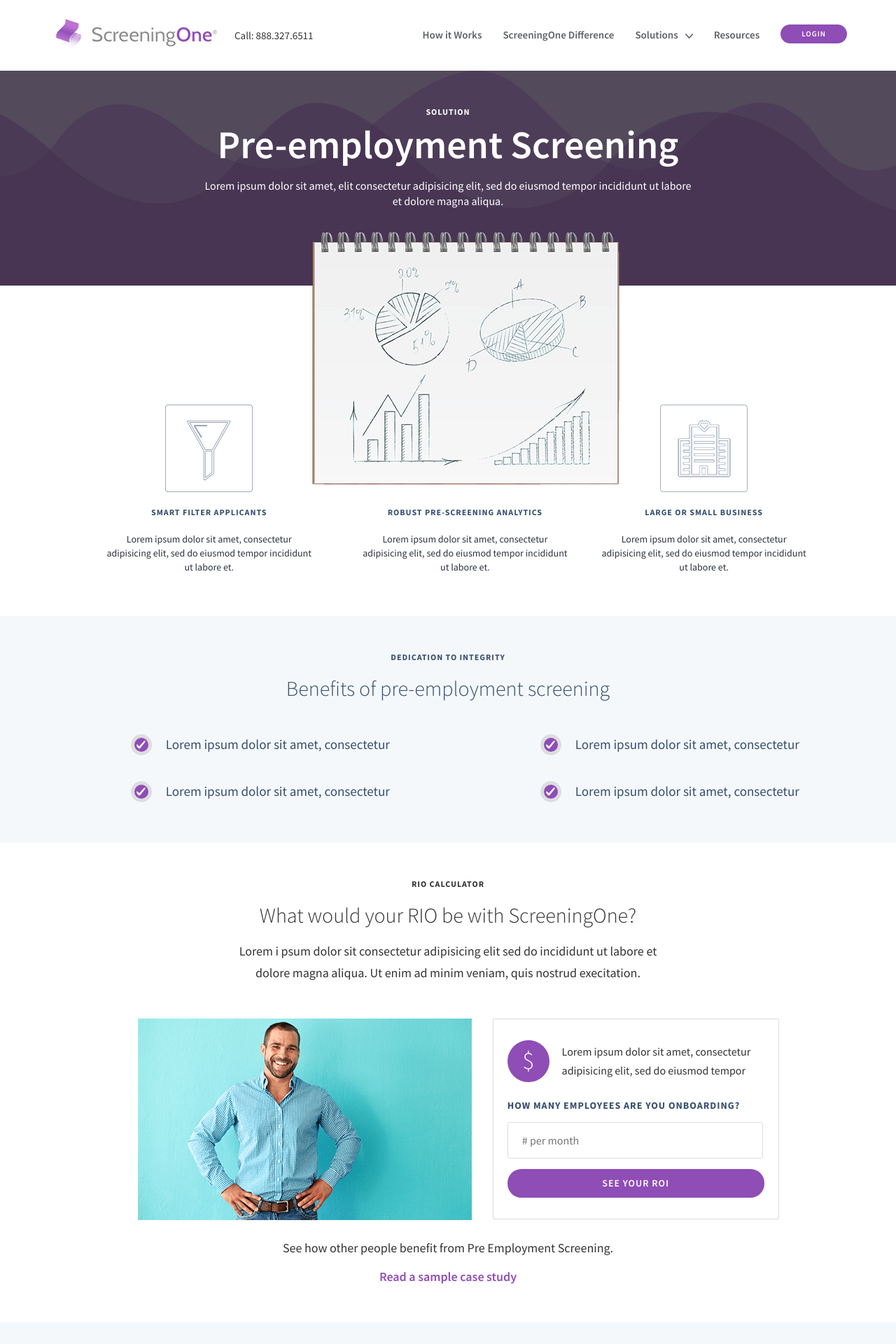
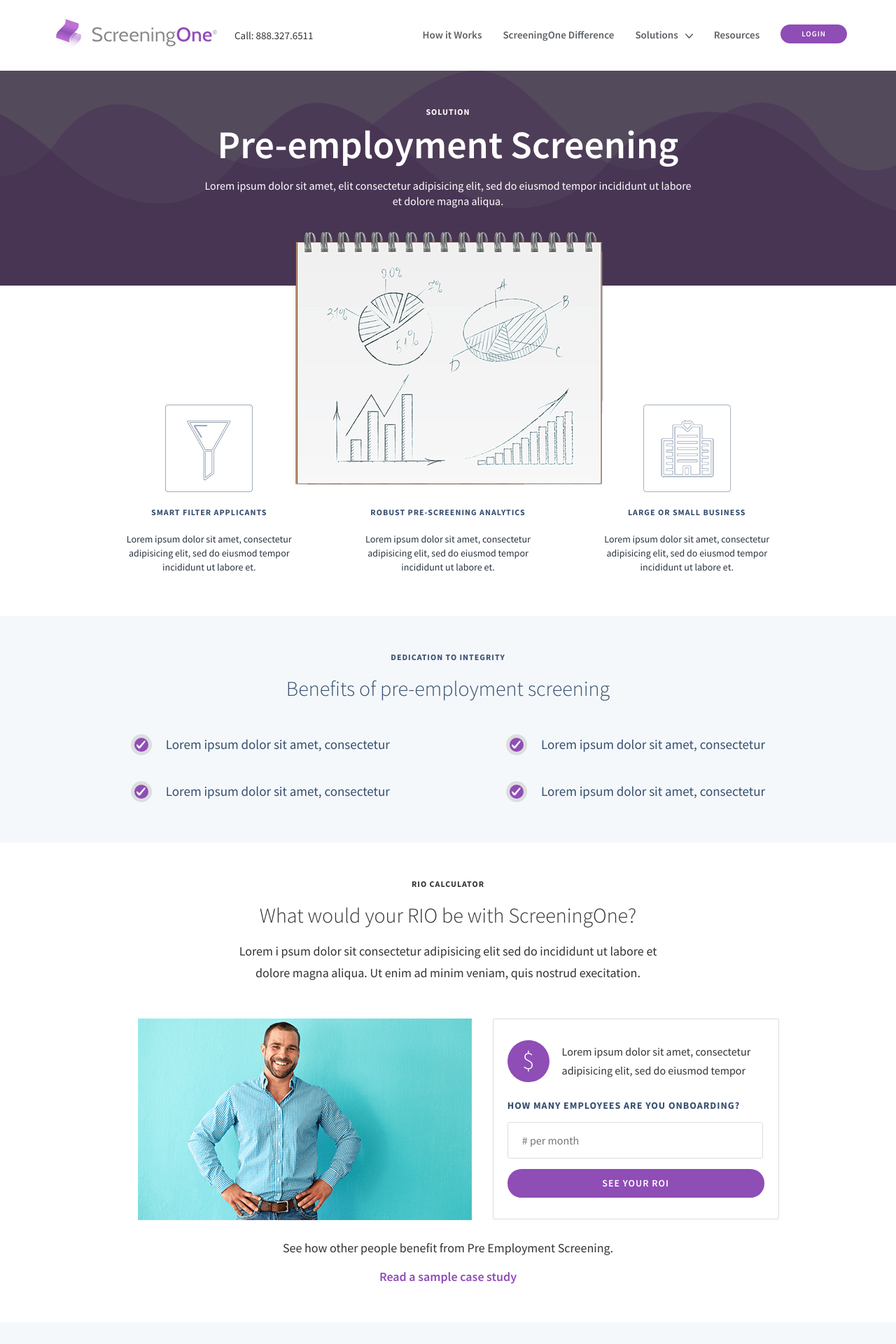
Before and after one commit to ScreeningONE/ScreeningONEPublicWeb, a Jekyll site: the page built from pre-employment-screening/index.html, in a window 1280 px wide. Shown: the top 1920 px of the page at 70% size. Built offline with Jekyll 4.4.1, drawn with Linux system fonts in a browser that asks for light colours; nearby versions of some CDN libraries.

Commit message:
fixed alignment issues on pre-employment screening

```diff
--- a/_includes/header.html
+++ b/_includes/header.html
@@ -18,6 +18,7 @@
           <a href="#" class="dropdown-toggle" data-toggle="dropdown">Solutions</a>
           <ul class="dropdown-menu">
             <li><a href="/pre-employment-screening/">Pre-employment Screening</a></li>
+            <li><a href="/drug-testing/">Drug Testing</a></li>
           </ul>
         </li>
         <li><a href="#">Resources</a></li>
--- a/_sass/app.scss
+++ b/_sass/app.scss
@@ -58,5 +58,6 @@ $footer-color: #404950;
   "page/home",
   "page/how-it-works",
   "page/the-difference",
-  "page/pre-employment-screening"
+  "page/pre-employment-screening",
+  "page/drug-testing"
 ;
--- /dev/null
+++ b/_sass/page/_drug-testing.scss
@@ -0,0 +1,3 @@
+.page.drug-testing {
+  @include wave-hero();
+}
--- a/_sass/page/_pre-employment-screening.scss
+++ b/_sass/page/_pre-employment-screening.scss
@@ -5,19 +5,15 @@
  */
 
 .page.pre-employment-screening {
-  @include hero-bg('wave-hero.png');
+  @include wave-hero();
 
-  .hero {
-    .wrapper {
-      background: rgba(#372d42, 0.86);
-
-      @media(min-width: $screen-md-min) {
+  @media(min-width: $screen-md-min) {
+    .hero {
+      .wrapper {
         padding-bottom: 100px;
       }
-    }
 
-    .icon-arrow-down {
-      @media(min-width: $screen-md-min) {
+      .icon-arrow-down {
         display: none;
       }
     }
@@ -39,11 +35,11 @@
 
   .desc {
     color: #2b333f;
-    max-width: 400px;
+    max-width: 300px;
     margin: 0 auto;
 
     @media(min-width: $screen-md-min) {
-      max-width: 300px;
+      max-width: 250px;
     }
   }
 
--- a/_sass/partials/_hero.scss
+++ b/_sass/partials/_hero.scss
@@ -3,6 +3,16 @@
     background-image: url("../images/hero/" + $url);
     .wrapper {
       background: rgba($brand-primary, 0.86);
+    }
+  }
+}
+
+@mixin wave-hero() {
+  @include hero-bg('wave-hero.png');
+
+  .hero {
+    .wrapper {
+      background: rgba(#372d42, 0.86);
     }
   }
 }
--- a/pre-employment-screening/index.html
+++ b/pre-employment-screening/index.html
@@ -14,7 +14,7 @@ hero:
 <div class="pre-employment-screening-features">
   <div class="container">
     <div class="row">
-      <div class="col-xs-24 col-md-7 col-md-push-9">
+      <div class="col-xs-24 col-md-8 col-md-push-8">
         <div class="feature feature-2">
           <div class="small-title">Robust pre-screening analytics</div>
           <div class="desc">
@@ -25,7 +25,7 @@ hero:
           </div>
         </div>
       </div>
-      <div class="col-xs-12 col-md-8 col-md-offset-1 col-md-pull-7">
+      <div class="col-xs-12 col-md-6 col-md-offset-2 col-md-pull-8">
         <div class="feature feature-1">
           <div class="small-title">Smart filter applicants</div>
           <div class="desc">
@@ -36,7 +36,7 @@ hero:
           </div>
         </div>
       </div>
-      <div class="col-xs-12 col-md-7">
+      <div class="col-xs-12 col-md-6">
         <div class="feature feature-3">
           <div class="small-title">large or small business</div>
           <div class="desc">
@@ -66,7 +66,7 @@ hero:
           <li>Lorem ipsum dolor sit amet, consectetur</li>
         </ul>
       </div>
-      <div class="col-xs-24 col-md-9 col-md-offset-3">
+      <div class="col-xs-24 col-md-9 col-md-offset-2">
         <ul>
           <li>Lorem ipsum dolor sit amet, consectetur</li>
           <li>Lorem ipsum dolor sit amet, consectetur</li>
```
Also changed, not shown: drug-testing/index.html (added, +14 -0 lines).
